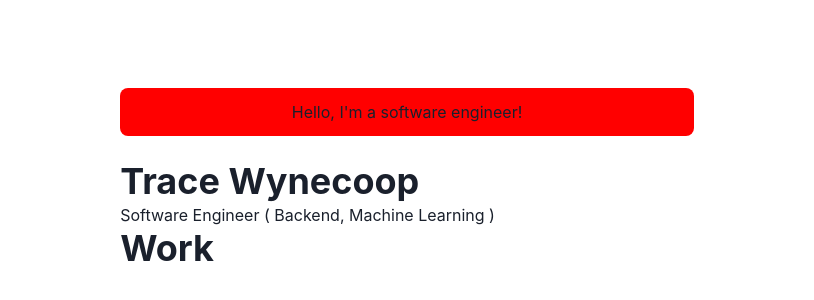
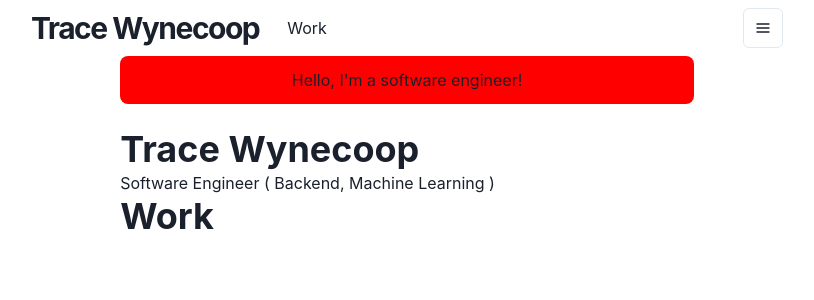
Before and after one commit to TWynec/twynec-homepage, a Next.js app: page / in a window 1280 px wide. Shown: the top 300 px of the page, without its empty margins (233-1047 px from the left). Built offline with nearby package versions, Linux system fonts and the light colour scheme.

Commit message:
Add navbar

```diff
--- a/components/layouts/main.js
+++ b/components/layouts/main.js
@@ -1,13 +1,18 @@
 import Head from "next/head";
+import Navbar from "../navbar.js";
 import { Box, Container } from "@chakra-ui/react";
 
 const Main = ({ children, router }) => {
   return (
-    <Box as="main" pt={8}>
+    <Box as="main" pb={8}>
       <Head>
         <meta name="viewport" content="width=device-width, initial-scale=1" />
+        <meta name="description" content="Trace's Homepage" />
+        <meta name="author" content="Trace Wynecoop" />
         <title>Trace Wynecoop - Homepage</title>
       </Head>
+
+      <Navbar path={router.asPath} />
 
       <Container maxW="container.md" pt={14}>
         {children}
--- /dev/null
+++ b/components/navbar.js
@@ -0,0 +1,88 @@
+import NextLink from "next/link";
+import {
+  Container,
+  Box,
+  Link,
+  Stack,
+  Heading,
+  Flex,
+  Menu,
+  MenuItem,
+  MenuList,
+  MenuButton,
+  IconButton,
+  useColorModeValue,
+} from "@chakra-ui/react";
+import { HamburgerIcon } from "@chakra-ui/icons";
+
+const LinkItem = ({ href, path, children }) => {
+  const active = path === href;
+  const inactiveColor = useColorModeValue("gray.800", "whiteAlpha.900");
+  return (
+    <Link
+      as={NextLink}
+      href={href}
+      scroll={false}
+      p={2}
+      bg={active ? "glassTeal" : undefined}
+      color={active ? "#202023" : inactiveColor}
+    >
+      {children}
+    </Link>
+  );
+};
+
+const Navbar = (props) => {
+  const { path } = props;
+
+  return (
+    <Box
+      position="fixed"
+      as="nav"
+      w="100%"
+      bg={useColorModeValue("#ffffff40", "#20202380")}
+      style={{ backdropFilter: "blur(10px)" }}
+      zIndex={1}
+      {...props}
+    >
+      <Container
+        display="flex"
+        p={2}
+        maxW="container.md"
+        wrap="wrap"
+        alighn="center"
+        justify="space-between"
+      >
+        <Flex align="center" mr={5}>
+          <Heading as="h1" size="lg" letterSpacing={"tighter"}>
+            Trace Wynecoop
+          </Heading>
+        </Flex>
+
+        <Stack
+          direction={{ base: "column", md: "row" }}
+          display={{ base: "none", md: "flex" }}
+          width={{ base: "full", md: "auto" }}
+          alignItems="center"
+          flexGrow={1}
+          mt={{ base: 4, nmd: 0 }}
+        >
+          <LinkItem href="/work" path={path}>
+            Work
+          </LinkItem>
+        </Stack>
+
+        <Menu isLazy>
+          <MenuButton
+            as={IconButton}
+            aria-label="Options"
+            icon={<HamburgerIcon />}
+            variant="outline"
+          />
+        </Menu>
+      </Container>
+    </Box>
+  );
+};
+
+export default Navbar;
--- a/package.json
+++ b/package.json
@@ -14,6 +14,7 @@
   "author": "Trace Wynecoop",
   "license": "ISC",
   "dependencies": {
+    "@chakra-ui/icons": "^2.1.1",
     "@chakra-ui/react": "^2.8.2",
     "@emotion/react": "^11.11.3",
     "@emotion/styled": "^11.11.0",
--- a/pages/index.js
+++ b/pages/index.js
@@ -4,7 +4,7 @@ import Section from "../components/section";
 const Page = () => {
   return (
     <Container>
-      <Box borderRadius={"lg"} bg="red" p={3} mb={6} align="center">
+      <Box borderRadius={"lg"} bg="red" p={3} mb={6} textAlign="center">
         Hello, I'm a software engineer!
       </Box>
 
```
Also changed, not shown: 1 other file (tests, documents, lock files or other folders).
